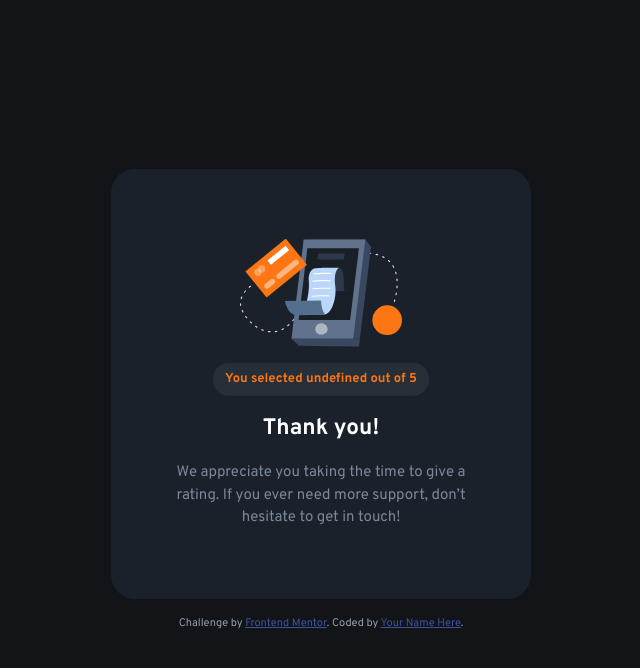
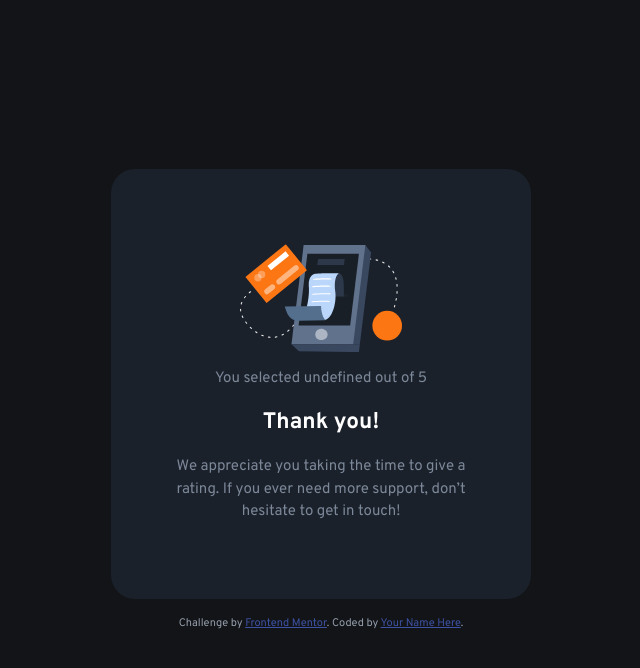
Before and after one commit to felipetn1989/interactive-rating-component-main, a plain HTML site: page index.html in a window 1280 px wide. Both pictures are taken after a click on the button "SUBMIT". Shown: the whole page, without its empty margins (319-959 px from the left). Drawn offline with Linux system fonts and the light colour scheme.

Commit message:
Update index.html

```diff
--- a/index.html
+++ b/index.html
@@ -48,7 +48,7 @@
           src="images/illustration-thank-you.svg"
           alt="Drawing of a credit card payment terminal"
         />
-        <h3 id="result"></h3>
+        <span id="result"></span>
 
         <h2>Thank you!</h2>
         <p>
```
